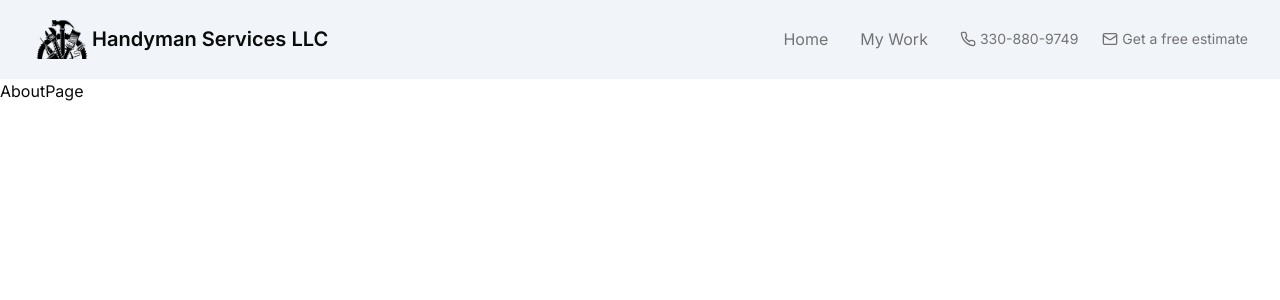
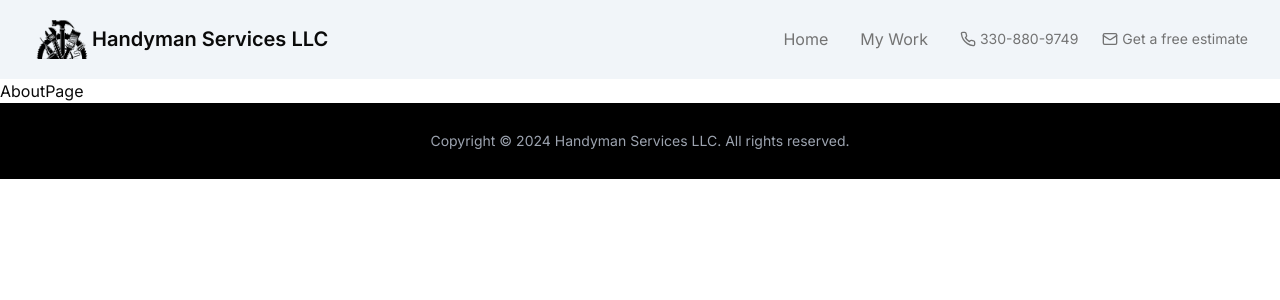
Before and after one commit to JerryDoran/handyman-services-llc, a Next.js app: page /about in a window 1280 px wide. Shown: the top 300 px of the page. Built offline with nearby package versions, Linux system fonts and the light colour scheme.

Commit message:
added footer section

```diff
--- a/app/layout.tsx
+++ b/app/layout.tsx
@@ -2,6 +2,7 @@ import type { Metadata } from 'next';
 import { Inter } from 'next/font/google';
 import './globals.css';
 import Header from '@/components/header';
+import Footer from '@/components/footer';
 
 const inter = Inter({ subsets: ['latin'] });
 
@@ -20,6 +21,7 @@ export default function RootLayout({
       <body className={`${inter.className} antialiased`}>
         <Header />
         {children}
+        <Footer />
       </body>
     </html>
   );
--- /dev/null
+++ b/components/footer.tsx
@@ -0,0 +1,10 @@
+export default function Footer() {
+  return (
+    <footer className='bg-black py-7 max-sm:px-4 px-10 w-full flex items-center justify-center'>
+      <p className='text-center text-sm text-gray-400 '>
+        Copyright &copy; {new Date().getFullYear()} Handyman Services LLC. All
+        rights reserved.
+      </p>
+    </footer>
+  );
+}
```
